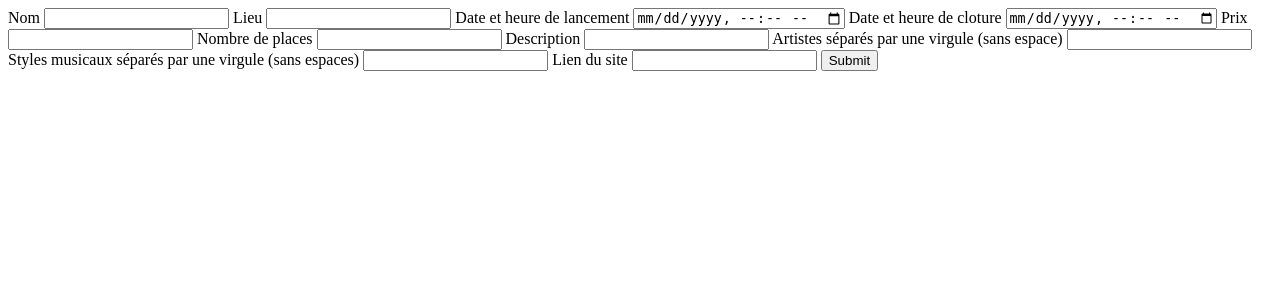
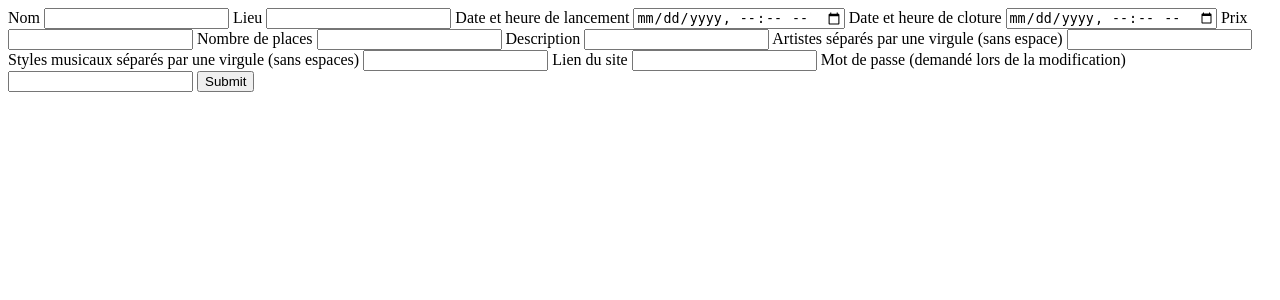
Before and after one commit to UlysseHall/Festiv-All, a PHP site: page /festivalCreateForm.php in a window 1280 px wide. Shown: the top 300 px of the page. Run offline with PHP 8.4, Linux system fonts and the light colour scheme.

Commit message:
Ajout du champ password dans le formulaire de création de festival

```diff
--- a/festivalCreateForm.php
+++ b/festivalCreateForm.php
@@ -38,6 +38,9 @@
 	<label for="lien">Lien du site</label>
 	<input type="url" name="lien" id="lien" required>
 
+	<label for="password">Mot de passe (demandé lors de la modification)</label>
+	<input type="password" name="password" id="password" required>
+
 	<input type="submit">
 
 	</form>
```
